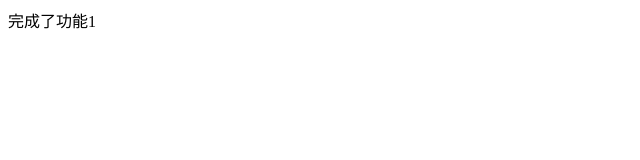
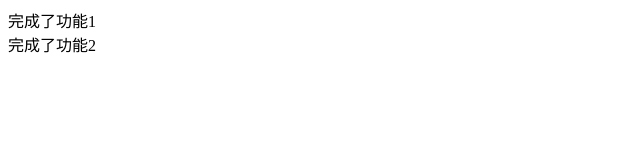
Before and after one commit to czze/branch-local, a plain HTML site: page index.html in a window 1280 px wide. Shown: the whole page, without its empty margins (0-640 px from the left). Drawn offline with Linux system fonts and the light colour scheme.

Commit message:
完成了功能2

```diff
--- a/index.html
+++ b/index.html
@@ -8,5 +8,6 @@
 </head>
 <body>
     <header>完成了功能1</header>
+    <main>完成了功能2</main>
 </body>
 </html>
```
